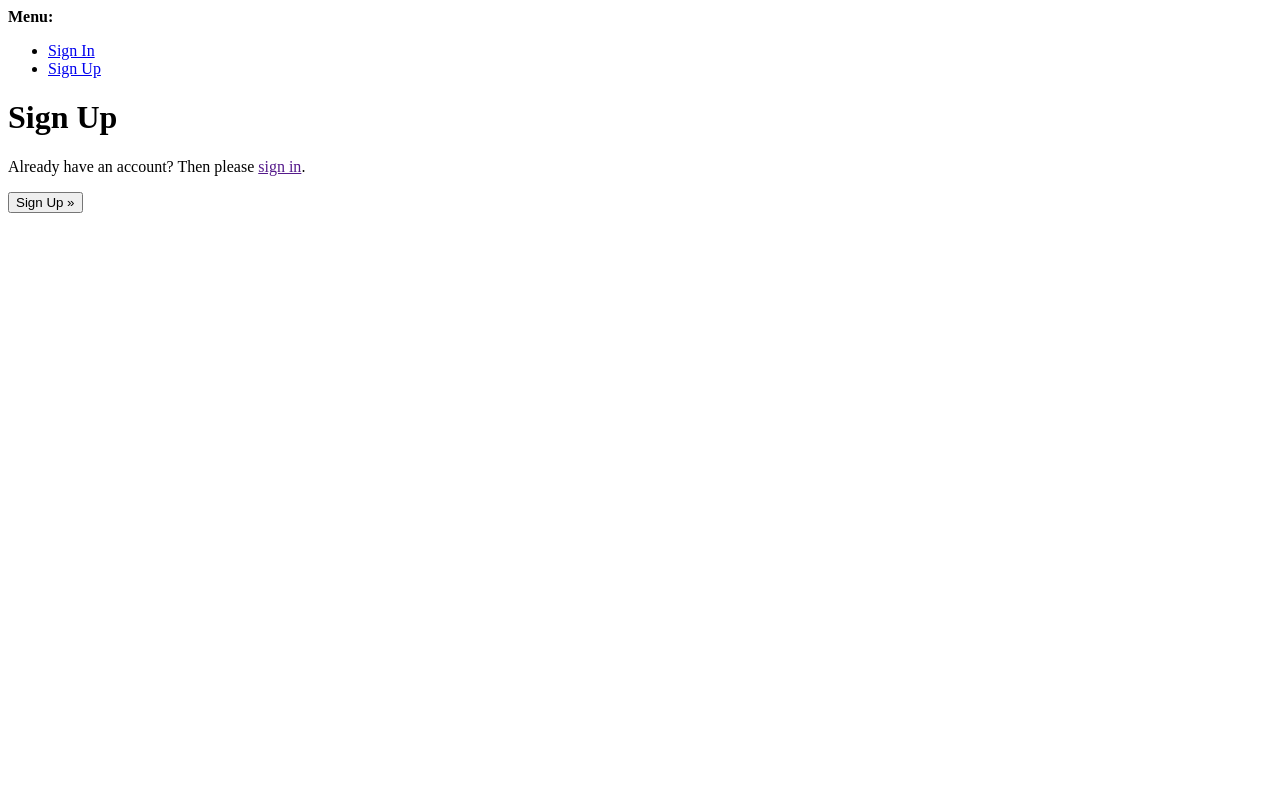
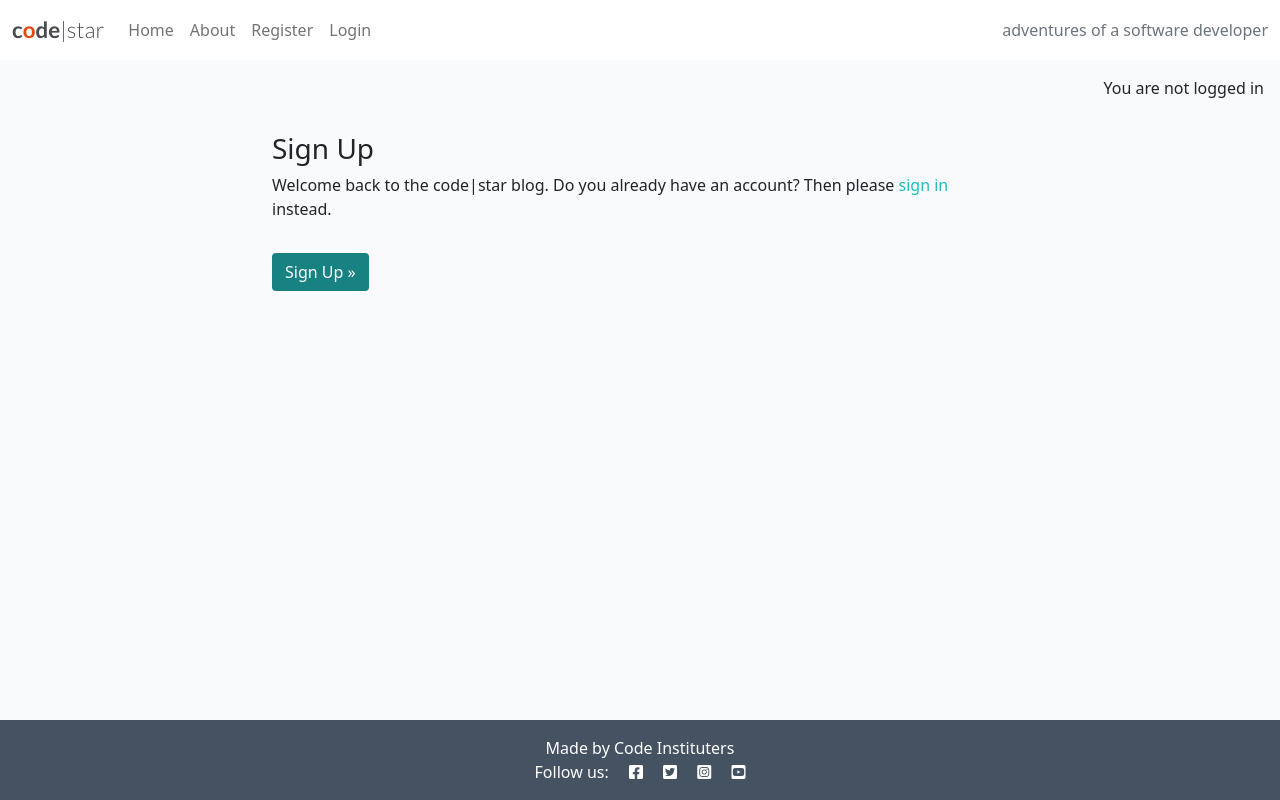
Before and after one commit to md-ash-dot/django-blog, a Django app: template templates/account/signup.html in a window 1280 px wide. Run offline with Django 4.2, Linux system fonts and the light colour scheme; the template is opened without the code that fills it: most values are stand-ins (such as "Sample title", 1, 10 or a date in 2020).

Commit message:
Add similar stlying to sign up page

```diff
--- a/templates/account/signup.html
+++ b/templates/account/signup.html
@@ -1,21 +1,37 @@
-{% extends "account/base.html" %}
+{% extends "base.html" %}
 
 {% load i18n %}
 
 {% block head_title %}{% trans "Signup" %}{% endblock head_title %}
 
 {% block content %}
-<h1>{% trans "Sign Up" %}</h1>
+<div class="container">
+    <div class="row">
+        <div class="col-md-8 mt-3 offset-md-2">
+            <h3>{% trans "Sign Up" %}</h3>
 
-<p>{% blocktrans %}Already have an account? Then please <a href="{{ login_url }}">sign in</a>.{% endblocktrans %}</p>
-
+            <p>{% blocktrans %}
+                Welcome back to the code|star blog.
+                Do you already have an account? Then please
+                <a class="link" href="{{ login_url }}">sign in</a>
+                instead.
+                {% endblocktrans %}
+            </p>
+        </div>
+    </div>
+    <div class="row">
+        <div class="col-md-8 mt-3 offset-md-2">
             <form class="signup" id="signup_form" method="post" action="{% url 'account_signup' %}">
                 {% csrf_token %}
                 {{ form.as_p }}
                 {% if redirect_field_value %}
                 <input type="hidden" name="{{ redirect_field_name }}" value="{{ redirect_field_value }}" />
                 {% endif %}
-  <button type="submit">{% trans "Sign Up" %} &raquo;</button>
+                <button class="btn btn-signup right" type="submit">
+                    {% trans "Sign Up" %} &raquo;</button>
             </form>
+        </div>
+    </div>
+</div>
 
 {% endblock content %}
--- a/templates/base.html
+++ b/templates/base.html
@@ -116,6 +116,12 @@
     </nav>
 
     <main class="flex-shrink-0 main-bg">
+        {% if user.is_authenticated %}
+        <p class="text-end m-3">You are logged in as {{ user }}</p>
+        {% else %}
+        <p class="text-end m-3">You are not logged in</p>
+        {% endif %}
+
       {% block content %}
       <!-- Content Goes here -->
       {% endblock content %}
```
Lines whose indentation alone changed are shown as unchanged.
